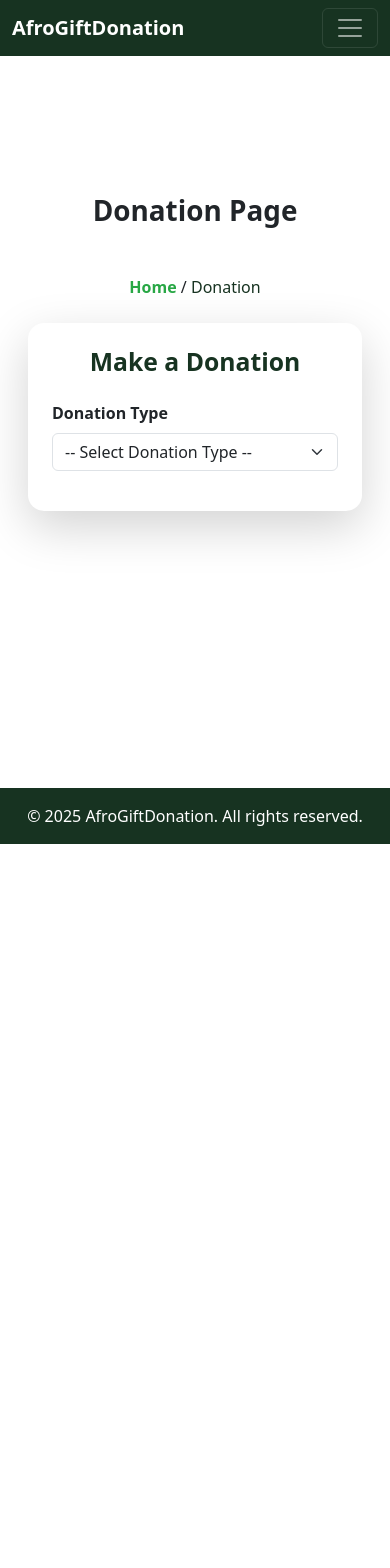
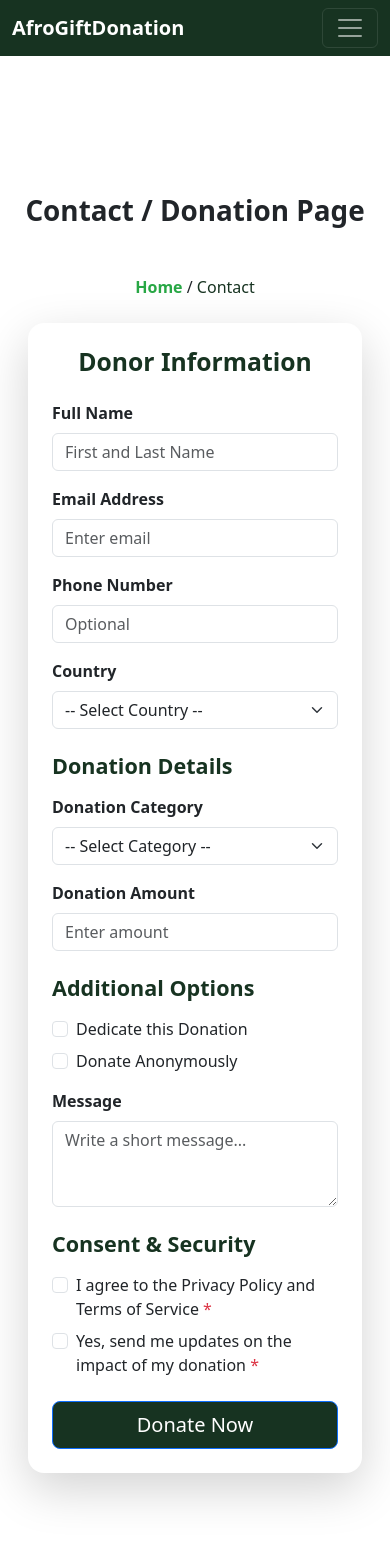
Before and after one commit to Tech-Guru19/AfroGiftDonation, a React (Vite) app: page /donate in a window 390 px wide. Shown: the top 1568 px of the page. Before the commit the page ends 844 px from the top, so only its background shows below. Built offline with nearby package versions, Linux system fonts and the light colour scheme.

Commit message:
Update on the Donate page

```diff
--- a/src/App.jsx
+++ b/src/App.jsx
@@ -35,13 +35,13 @@ function App() {
                 </Link>
               </li>
               <li className="nav-item">
-                <Link className="nav-link" to="/donate">
-                  Donate
+                <Link className="nav-link" to="/update">
+                  Blogs
                 </Link>
               </li>
               <li className="nav-item">
-                <Link className="nav-link" to="/update">
-                  Blogs
+                <Link className="nav-link" to="/donate">
+                  Donate
                 </Link>
               </li>
             </ul>
--- a/src/DonationForm.jsx
+++ b/src/DonationForm.jsx
@@ -1,52 +1,74 @@
-import React, { useState } from "react";
+import React, { useState } from 'react';
 import { useNavigate } from "react-router-dom";
 
-function DonationForm() {
+const DonationForm = () => {
     const navigate = useNavigate();
-    const [donationType, setDonationType] = useState("");
-    const [delivery, setDelivery] = useState("");
+
+    const [fullName, setFullName] = useState("");
+    const [email, setEmail] = useState("");
+    const [phone, setPhone] = useState("");
+    const [country, setCountry] = useState("");
+
+    const [category, setCategory] = useState("");
+    const [otherCategory, setOtherCategory] = useState("");
+
+    const [amount, setAmount] = useState("");
+
+    const [dedicate, setDedicate] = useState(false);
+    const [dedicationType, setDedicationType] = useState("");
+    const [dedicationName, setDedicationName] = useState("");
+    const [anonymous, setAnonymous] = useState(false);
+    const [message, setMessage] = useState("");
+
+    const [privacy, setPrivacy] = useState(false);
+    const [communication, setCommunication] = useState(false);
+
     const [success, setSuccess] = useState(false);
-    const [itemName, setItemName] = useState("");
-    const [itemDescription, setItemDescription] = useState("");
-    const [address, setAddress] = useState("");
-    const [country, setCountry] = useState("");
-    const [phone, setPhone] = useState("");
-    const [email, setEmail] = useState("");
 
     const handleSubmit = (e) => {
         e.preventDefault();
 
-        const donation = {
-            donationType,
-            delivery,
-            itemName,
-            itemDescription,
-            address,
+        if (!privacy || !communication) {
+            alert("Please agree to the Consent & Security section before submitting.");
+            return;
+        }
+
+        const donorData = {
+            fullName,
+            email,
+            phone,
             country,
-            phone,
-            email,
+            category,
+            otherCategory,
+            amount,
+            dedicate,
+            dedicationType,
+            dedicationName,
+            anonymous,
+            message,
+            privacy,
+            communication,
         };
 
-        localStorage.setItem("donation", JSON.stringify(donation));
+        localStorage.setItem("donorInfo", JSON.stringify(donorData));
         setSuccess(true);
     };
 
     return (
         <div className="container py-5 mb-5">
             <div className="position-relative mb-4">
-                <h1 className="fw-bold text-dark text-center m-0 mb-5 mt-5">Donation Page</h1>
+                <h1 className="fw-bold text-dark text-center m-0 mb-5 mt-5">
+                    Contact / Donation Page
+                </h1>
 
-                <div
-                    className="position-absolute d-none d-md-block"
-                    style={{ top: "0", right: "0" }}
-                >
+                <div className="d-none d-md-block position-absolute" style={{ top: "0", right: "0" }}>
                     <span
                         style={{ cursor: "pointer", color: "#28a745", fontWeight: "bold" }}
                         onClick={() => navigate("/")}
                     >
                         Home
                     </span>{" "}
-                    / <span style={{ color: "#173321" }}>Donation</span>
+                    / <span style={{ color: "#173321" }}>Contact</span>
                 </div>
 
                 <div className="d-block d-md-none text-center mb-3">
@@ -56,107 +78,78 @@ function DonationForm() {
                     >
                         Home
                     </span>{" "}
-                    / <span style={{ color: "#173321" }}>Donation</span>
+                    / <span style={{ color: "#173321" }}>Contact</span>
                 </div>
             </div>
 
             <div className="row justify-content-center">
-                <div className="col-lg-7 col-md-9 col-12 px-3">
+                <div className="col-lg-8 col-md-10 col-12 px-3">
                     <div className="card shadow-lg border-0 rounded-4">
                         <div className="card-body p-4 p-md-5">
                             <h2 className="text-center fw-bold mb-4" style={{ color: "#173321" }}>
-                                Make a Donation
+                                Donor Information
                             </h2>
 
                             {success ? (
-                                <div className="alert alert-success text-center fw-semibold">
-                                    🎉 Thank you! Your donation has been submitted successfully.
-                                    <div className="mt-3">
+                                <div className="d-flex align-items-center justify-content-center" style={{ minHeight: "300px" }}>
+                                    <div className="card border-0 shadow p-4 mx-auto text-center" style={{ maxWidth: "550px" }}>
+                                        <div className="card-body">
+                                            <h3 className="fw-bold text-success mb-3">🎉Thank You!</h3>
+                                            <p className="fw-semibold text-dark fs-5">
+                                                {fullName ? `Dear ${fullName},` : "Dear Donor,"}
+                                            </p>
+                                            <p className="text-muted">
+                                                Your donation details have been securely saved.
+                                                We truly appreciate your kindness and generosity.
+                                            </p>
                                             <button
-                                            className="btn btn-outline-light fw-bold"
-                                            style={{ backgroundColor: "#173321" }}
-                                            onClick={() => setSuccess(false)}
+                                                className="btn btn-lg fw-bold mt-3 px-4"
+                                                style={{ backgroundColor: "#173321", color: "white" }}
+                                                onClick={() => navigate("/")}
                                             >
-                                            Back to Site
+                                                Back to Home
                                             </button>
+                                        </div>
                                     </div>
                                 </div>
                             ) : (
                                 <form onSubmit={handleSubmit}>
                                     <div className="mb-3">
-                                        <label className="form-label fw-semibold">Donation Type</label>
-                                        <select
-                                            className="form-select"
-                                            value={donationType}
-                                            onChange={(e) => setDonationType(e.target.value)}
-                                            required
-                                        >
-                                            <option value="">-- Select Donation Type --</option>
-                                            <option value="afrogiftcard">AfroGiftCard</option>
-                                            <option value="parcel">Parcel</option>
-                                        </select>
-                                    </div>
-
-                                    {donationType === "parcel" && (
-                                        <>
-                                            <div className="mb-3">
-                                                <label className="form-label fw-semibold">Item Name</label>
+                                        <label className="form-label fw-semibold">Full Name</label>
                                         <input
                                             type="text"
                                             className="form-control"
-                                                    placeholder="Enter item name"
-                                                    value={itemName}
-                                                    onChange={(e) => setItemName(e.target.value)}
+                                            placeholder="First and Last Name"
+                                            value={fullName}
+                                            onChange={(e) => setFullName(e.target.value)}
                                             required
                                         />
                                     </div>
 
                                     <div className="mb-3">
-                                                <label className="form-label fw-semibold">Item Description</label>
-                                                <textarea
+                                        <label className="form-label fw-semibold">Email Address</label>
+                                        <input
+                                            type="email"
                                             className="form-control"
-                                                    rows="3"
-                                                    placeholder="Enter item description"
-                                                    value={itemDescription}
-                                                    onChange={(e) => setItemDescription(e.target.value)}
-                                                    required
-                                                ></textarea>
-                                            </div>
-
-                                            <div className="mb-3">
-                                                <label className="form-label fw-semibold">Upload File (Image/Video)</label>
-                                                <input type="file" className="form-control" />
-                                            </div>
-
-                                            <div className="mb-3">
-                                                <label className="form-label fw-semibold">Delivery Option</label>
-                                                <select
-                                                    className="form-select"
-                                                    value={delivery}
-                                                    onChange={(e) => setDelivery(e.target.value)}
-                                                    required
-                                                >
-                                                    <option value="">-- Select Delivery --</option>
-                                                    <option value="pickup">Pick Up</option>
-                                                    <option value="dropoff">Drop Off</option>
-                                                </select>
-                                            </div>
-
-                                            {delivery === "pickup" && (
-                                                <>
-                                                    <div className="mb-3">
-                                                        <label className="form-label fw-semibold">Address</label>
-                                                        <input
-                                                            type="text"
-                                                            className="form-control"
-                                                            placeholder="Enter pickup address"
-                                                            value={address}
-                                                            onChange={(e) => setAddress(e.target.value)}
+                                            placeholder="Enter email"
+                                            value={email}
+                                            onChange={(e) => setEmail(e.target.value)}
                                             required
                                         />
                                     </div>
 
                                     <div className="mb-3">
+                                        <label className="form-label fw-semibold">Phone Number</label>
+                                        <input
+                                            type="tel"
+                                            className="form-control"
+                                            placeholder="Optional"
+                                            value={phone}
+                                            onChange={(e) => setPhone(e.target.value)}
+                                        />
+                                    </div>
+
+                                    <div className="mb-4">
                                         <label className="form-label fw-semibold">Country</label>
                                         <select
                                             className="form-select"
@@ -165,71 +158,151 @@ function DonationForm() {
                                             required
                                         >
                                             <option value="">-- Select Country --</option>
-                                                            <option value="nigeria">Nigeria</option>
-                                                            <option value="usa">USA</option>
-                                                            <option value="uk">UK</option>
-                                                            <option value="canada">Canada</option>
+                                            <option value="Nigeria">Nigeria</option>
+                                            <option value="USA">USA</option>
+                                            <option value="UK">UK</option>
+                                            <option value="Canada">Canada</option>
                                         </select>
                                     </div>
-                                                </>
-                                            )}
-                                        </>
-                                    )}
 
-                                    {donationType === "afrogiftcard" && (
-                                        <div className="alert alert-info text-center fw-semibold">
-                                            To donate via AfroGiftCard,{" "}
-                                            <a
-                                                href="https://platform.afrogiftcard.com.ng/business/buy-and-redeem/742844002"
-                                                target="_blank"
-                                                rel="noreferrer"
-                                                className="text-decoration-none"
+                                    <h4 className="fw-bold mt-4 mb-3" style={{ color: "#173321" }}>
+                                        Donation Details
+                                    </h4>
+                                    <div className="mb-3">
+                                        <label className="form-label fw-semibold">Donation Category</label>
+                                        <select
+                                            className="form-select"
+                                            value={category}
+                                            onChange={(e) => setCategory(e.target.value)}
+                                            required
                                         >
-                                                click here
-                                            </a>
-                                            .
+                                            <option value="">-- Select Category --</option>
+                                            <option value="General Fund">General Fund</option>
+                                            <option value="Education Support">Education Support</option>
+                                            <option value="Food & Relief Parcels">Food & Relief Parcels</option>
+                                            <option value="Healthcare Assistance">Healthcare Assistance</option>
+                                            <option value="Infrastructure Projects">Infrastructure Projects</option>
+                                            <option value="Other">Other</option>
+                                        </select>
+                                    </div>
+
+                                    {category === "Other" && (
+                                        <div className="mb-3">
+                                            <input
+                                                type="text"
+                                                className="form-control"
+                                                placeholder="Enter custom category"
+                                                value={otherCategory}
+                                                onChange={(e) => setOtherCategory(e.target.value)}
+                                            />
                                         </div>
                                     )}
 
-                                    {donationType === "parcel" && (
-                                        <>
                                     <div className="mb-3">
-                                                <label className="form-label fw-semibold">Contact Phone</label>
+                                        <label className="form-label fw-semibold">Donation Amount</label>
                                         <input
-                                                    type="tel"
+                                            type="number"
                                             className="form-control"
-                                                    placeholder="Enter phone number"
-                                                    value={phone}
-                                                    onChange={(e) => setPhone(e.target.value)}
+                                            placeholder="Enter amount"
+                                            value={amount}
+                                            onChange={(e) => setAmount(e.target.value)}
                                             required
                                         />
                                     </div>
 
-                                            <div className="mb-4">
-                                                <label className="form-label fw-semibold">Contact Email</label>
+                                    <h4 className="fw-bold mt-4 mb-3" style={{ color: "#173321" }}>
+                                        Additional Options
+                                    </h4>
+                                    <div className="form-check mb-2">
                                         <input
-                                                    type="email"
-                                                    className="form-control"
-                                                    placeholder="Enter email address"
-                                                    value={email}
-                                                    onChange={(e) => setEmail(e.target.value)}
-                                                    required
+                                            type="checkbox"
+                                            className="form-check-input"
+                                            checked={dedicate}
+                                            onChange={(e) => setDedicate(e.target.checked)}
                                         />
+                                        <label className="form-check-label">Dedicate this Donation</label>
                                     </div>
+
+                                    {dedicate && (
+                                        <>
+                                            <select
+                                                className="form-select mb-2"
+                                                value={dedicationType}
+                                                onChange={(e) => setDedicationType(e.target.value)}
+                                            >
+                                                <option value="">-- Select Type --</option>
+                                                <option value="honor">In honor of</option>
+                                                <option value="memory">In memory of</option>
+                                            </select>
+                                            <input
+                                                type="text"
+                                                className="form-control mb-3"
+                                                placeholder="Enter name"
+                                                value={dedicationName}
+                                                onChange={(e) => setDedicationName(e.target.value)}
+                                            />
                                         </>
                                     )}
 
-                                    {donationType === "parcel" && (
+                                    <div className="form-check mb-3">
+                                        <input
+                                            type="checkbox"
+                                            className="form-check-input"
+                                            checked={anonymous}
+                                            onChange={(e) => setAnonymous(e.target.checked)}
+                                        />
+                                        <label className="form-check-label">Donate Anonymously</label>
+                                    </div>
+
+                                    <div className="mb-3">
+                                        <label className="form-label fw-semibold">Message</label>
+                                        <textarea
+                                            className="form-control"
+                                            rows="3"
+                                            placeholder="Write a short message..."
+                                            value={message}
+                                            onChange={(e) => setMessage(e.target.value)}
+                                        />
+                                    </div>
+
+                                    <h4 className="fw-bold mt-4 mb-3" style={{ color: "#173321" }}>
+                                        Consent & Security
+                                    </h4>
+                                    <div className="form-check mb-2">
+                                        <input
+                                            type="checkbox"
+                                            className="form-check-input"
+                                            checked={privacy}
+                                            onChange={(e) => setPrivacy(e.target.checked)}
+                                            required
+                                        />
+                                        <label className="form-check-label">
+                                            I agree to the Privacy Policy and Terms of Service <span className="text-danger">*</span>
+                                        </label>
+                                    </div>
+
+                                    <div className="form-check mb-4">
+                                        <input
+                                            type="checkbox"
+                                            className="form-check-input"
+                                            checked={communication}
+                                            onChange={(e) => setCommunication(e.target.checked)}
+                                            required
+                                        />
+                                        <label className="form-check-label">
+                                            Yes, send me updates on the impact of my donation <span className="text-danger">*</span>
+                                        </label>
+                                    </div>
+
                                     <div className="d-grid">
                                         <button
                                             type="submit"
                                             className="btn btn-primary btn-lg"
                                             style={{ backgroundColor: "#173321", color: "white" }}
                                         >
-                                                Submit Donation
+                                            Donate Now
                                         </button>
                                     </div>
-                                    )}
                                 </form>
                             )}
                         </div>
@@ -237,7 +310,7 @@ function DonationForm() {
                 </div>
             </div>
         </div>
-    );
+    )
 }
 
 export default DonationForm;
```
Lines whose indentation alone changed are shown as unchanged.
